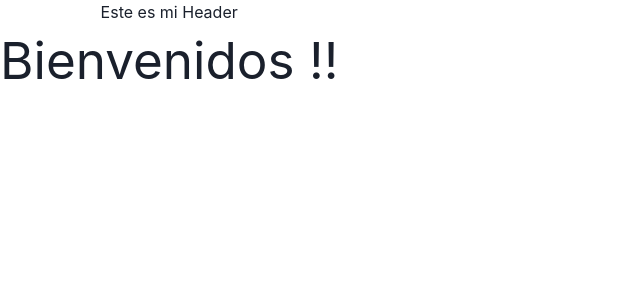
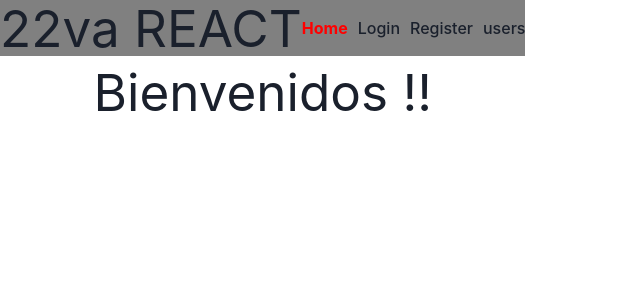
Before and after one commit to veromartina/EjercitacionClase5EnAdelanteReact, a React (Vite) app in the folder ejercicios/: page / in a window 1280 px wide. Shown: the top 300 px of the page, without its empty margins (0-640 px from the left). Built offline with nearby package versions, Linux system fonts and the light colour scheme.

Commit message:
se agregan etiquetas NavLink para usar como botones e ir a las diferentes rutas

```diff
--- a/ejercicios/src/App.jsx
+++ b/ejercicios/src/App.jsx
@@ -5,15 +5,15 @@ import { VStack } from '@chakra-ui/react'
 import { LoginForm } from './componets/LoginForm'
 import { Register } from './pages/Register'
 import { Route, Routes } from "react-router-dom"
-import Header from './layout/Header'
 import Home from './pages/Home'
+import { Header1 } from './layout/Header1'
 
 function App() {
 
   return (
 
       <VStack>  {/*siempre va a tener un contenedor  */}
-    <Header/>
+    <Header1/>
         <Routes> {/*genero un arbol de ruta */}
           {/* la barra sola me lleva al inicio(muestra el inicio), el element me indica la ruta */}
           <Route path="/" element={<Home/>} />
--- a/ejercicios/src/layout/Header.jsx
+++ /dev/null
@@ -1,10 +0,0 @@
-
-const Header = () => {
-  return (
-    <div>
-      Este es mi Header
-    </div>
-  )
-}
-
-export default Header
--- /dev/null
+++ b/ejercicios/src/layout/Header1.jsx
@@ -0,0 +1,42 @@
+/* eslint-disable no-unused-vars */
+import React from "react";
+import { NavLink } from "react-router-dom";
+
+export const Header1 = () => {
+  return (
+    <div className="header">
+      <h1>22va REACT</h1>
+      {/* <a href='/login'>Login</a> referencia , de esta manera me recarga la pagina y despues me muestra la pagina */}
+
+      <nav>
+        {/* <Link to='/' >Home</Link>
+      <Link to='/login' >Login</Link> */}
+        <NavLink
+          className={({ isActive }) => (isActive ? "active" : "")}
+          to="/"
+        > {/*propiedad "isActive" */}
+          Home
+        </NavLink> {/*etiqueta q me trae el paquete. "to"es como el "href" referencia donde me lleva  */}
+
+        <NavLink
+          className={({ isActive }) => (isActive ? "active" : "")}
+          to="/login"
+        >
+          Login
+        </NavLink>
+        <NavLink
+          className={({ isActive }) => (isActive ? "active" : "")}
+          to="/register"
+        >
+          Register
+        </NavLink>
+        <NavLink
+          className={({ isActive }) => (isActive ? "active" : "")}
+          to="/users"
+        >
+          users
+        </NavLink>
+      </nav>
+    </div>
+  );
+};
```
